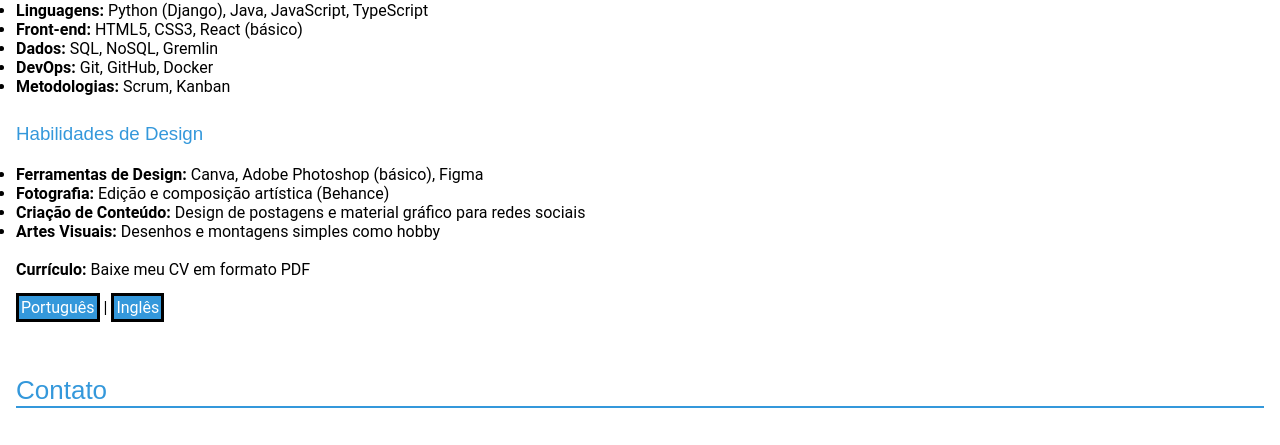
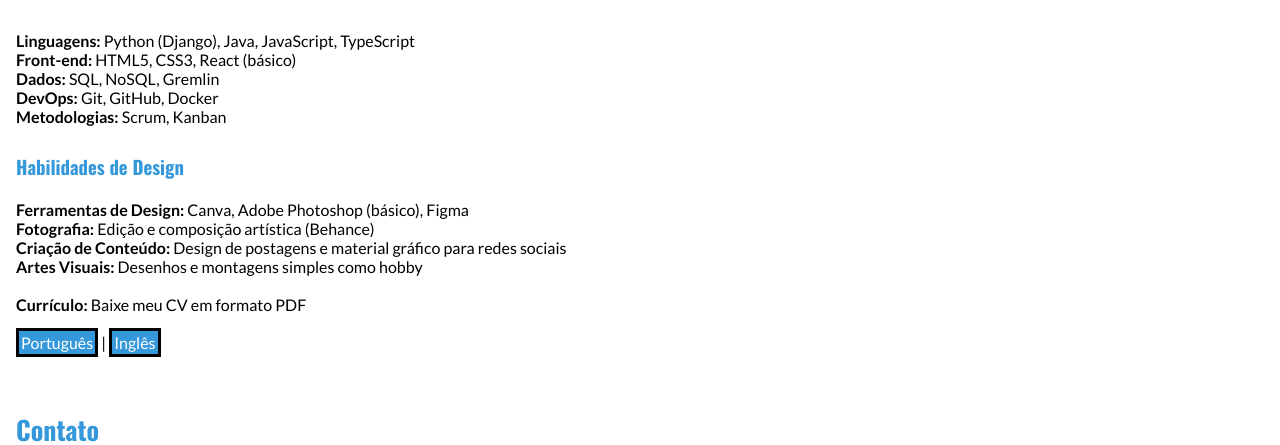
Before and after one commit to OmarGhoche/portfolio, a plain HTML site: page index.html in a window 1280 px wide. Shown: the part 1250-1695 px from the top of the page. Drawn offline with nearby package versions, Linux system fonts and the light colour scheme.

Commit message:
version 1

```diff
--- a/index.html
+++ b/index.html
@@ -6,6 +6,13 @@
   <meta name="viewport" content="width=device-width, initial-scale=1.0">
   <title>Portfólio - Omar</title>
   <link rel="stylesheet" href="styles.css">
+
+  <link rel="preconnect" href="https://fonts.googleapis.com">
+  <link rel="preconnect" href="https://fonts.gstatic.com" crossorigin>
+  <link
+    href="https://fonts.googleapis.com/css2?family=Lato:ital,wght@0,100;0,300;0,400;0,700;0,900;1,100;1,300;1,400;1,700;1,900&family=Oswald:wght@200..700&display=swap"
+    rel="stylesheet">
+
 </head>
 
 <body>
@@ -174,8 +181,8 @@
           <div>
             <h3>Onde Estou?</h3>
             <p style="width: max-content; margin: 0 auto;"></p>
-              Estou localizado em Foz do Iguaçu,
-              <br>cidade famosa pelas incríveis Cataratas.
+            Estou localizado em Foz do Iguaçu,
+            <br>cidade famosa pelas incríveis Cataratas.
             </p>
             <img id="cataratas" src="./images/cataratas.jpg" alt="Cataratas do Iguaçu">
           </div>
--- a/styles.css
+++ b/styles.css
@@ -36,21 +36,25 @@ a {
 }
 
 /* Typography */
-body,
-input,
-textarea {
-  font-family: "Roboto", sans-serif;
+body {
+  font-family: "Lato", serif;
   font-weight: 400;
   font-style: normal;
 }
 
-header,
+header {
+  font-family: "Oswald", serif;
+  font-optical-sizing: auto;
+  font-weight: 400;
+  font-style: normal;
+}
+
 main h2,
 section h3 {
-  font-family: "Bungee", sans-serif;
-  font-weight: 400;
+  font-family: "Oswald", serif;
+  font-optical-sizing: auto;
+  font-weight: 700;
   font-style: normal;
-  cursor: var(--cursor-designer);
 }
 
 /* Layout Container */
@@ -207,6 +211,10 @@ main p {
   border: 3px solid black;
 }
 
+#skills li {
+  list-style-type: none;
+}
+
 /* Contact Section */
 #contact .container {
   display: block;
@@ -241,9 +249,9 @@ footer {
   cursor: var(--cursor-dev);
 }
 
-/* footer p {
+footer p {
   text-align: center;
-} */
+}
 
 /* Media Queries */
 @media (max-width: 768px) {
```
